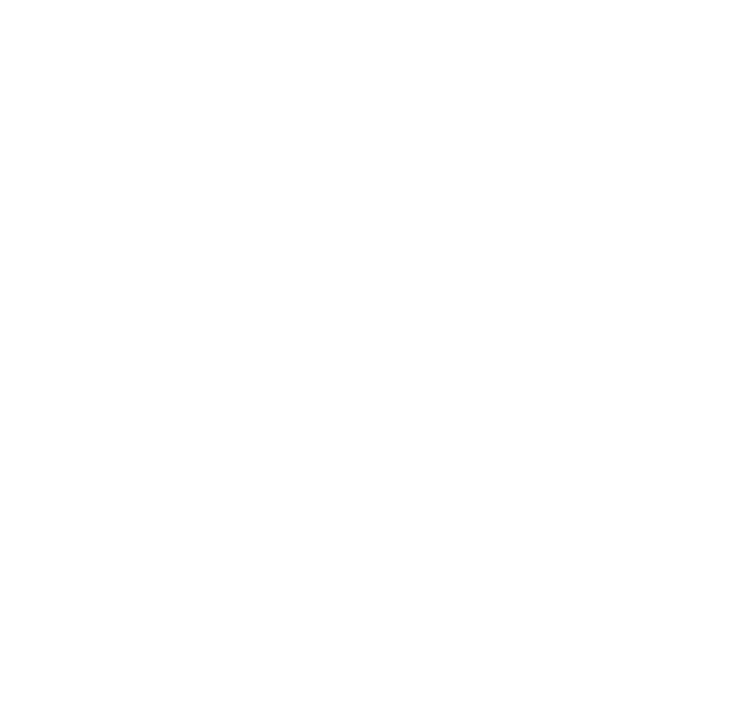
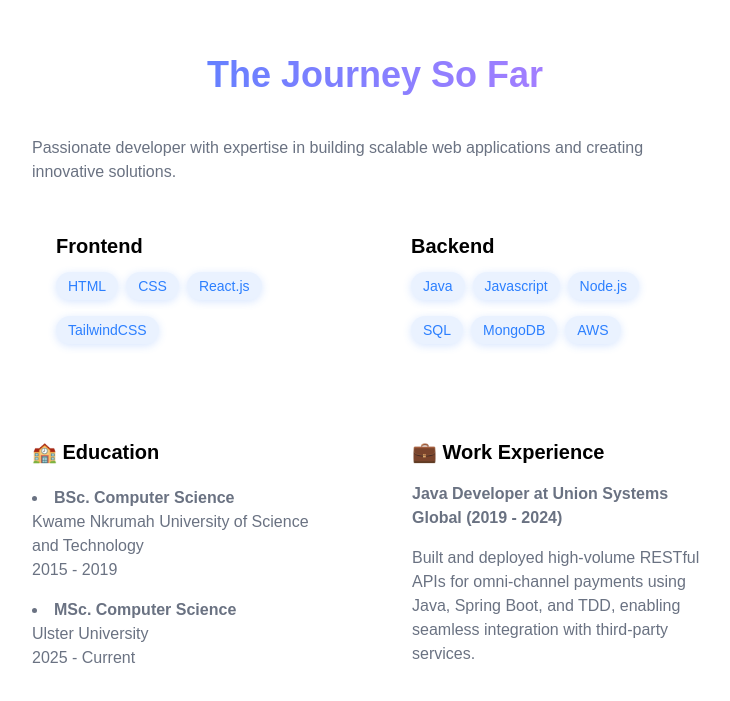
Before and after one commit to DannyTheOG/portfolio, a React (Vite) app: page / in a window 1280 px wide. Shown: the part 825-1526 px from the top of the page, without its empty margins (265-995 px from the left). Before the commit the page ends 800 px from the top, so only its background shows below. Built offline with nearby package versions, Linux system fonts and the light colour scheme.

Commit message:
feat(ui): add About.jsx page

```diff
--- a/src/App.jsx
+++ b/src/App.jsx
@@ -3,6 +3,7 @@
 import { Navbar } from "./components/navbar";
 import { MobileMenu } from "./components/mobile-menu";
 import { Home } from "./pages/home";
+import { About } from "./pages/about";
 
 import "./App.css";
 import "./index.css";
@@ -27,6 +28,7 @@
         <Navbar menuOpen={menuOpen} setMenuOpen={setMenuOpen} />
         <MobileMenu menuOpen={menuOpen} setMenuOpen={setMenuOpen} />
         <Home />
+        <About />
       </div>
     </>
   )
--- /dev/null
+++ b/src/pages/about.jsx
@@ -0,0 +1,112 @@
+export const About = () => {
+
+  const frontendSkills = [
+    "HTML",
+    "CSS",
+    "React.js",
+    "TailwindCSS"
+  ];
+
+  const backendSkills = [
+    "Java",
+    "Javascript",
+    "Node.js",
+    "SQL",
+    "MongoDB",
+    "AWS"
+  ];
+
+  return (
+    <>
+      <section
+        id="about"
+        className="min-h-screen flex items-center justify-center py-20"
+      >
+        <div className="max-w-3xl mx-auto px-4">
+          <h2 className="text-4xl font-bold mb-4 bg-gradient-to-r
+            from-blue-500 to-purple-400 bg-clip-text text-transparent text-center"
+          >
+            The Journey So Far
+          </h2>
+
+          <div className="rounded-xl p-6 border-white/10 border
+            hover:-translate-y-1 transition-all"
+          >
+            <p className="text-gray-500 mb-6 ">
+              Passionate developer with expertise in building scalable web
+              applications and creating innovative solutions.
+            </p>
+
+            <div className="grid grid-cols-1 md:grid-cols-2 gap-6">
+              <div className="rounded-xl p-6 hover:-translate-y-1 transition-all">
+                <h3 className="text-xl font-bold mb-2">Frontend</h3>
+                <div className="flex flex-wrap gap-2">
+                  {frontendSkills.map( (techstack, key ) => (
+                    <span
+                      key={key}
+                      className="bg-blue-500/10 text-blue-500 py-1 px-3 rounded-full text-sm hover:bg-blue-500/20 hover: shadow-[0_2px_8px_rgba(59,130,2246,0.2)]
+                      transition my-1"
+                    >
+                      {techstack}
+                    </span>
+                  ))}
+                </div>
+              </div>
+
+              <div className="rounded-xl p-6 hover:-translate-y-1 transition-all">
+                <h3 className="text-xl font-bold mb-2">Backend</h3>
+                <div className="flex flex-wrap gap-2">
+                  {backendSkills.map( (techstack, key ) => (
+                    <span
+                      key={key}
+                      className="bg-blue-500/10 text-blue-500 py-1 px-3 rounded-full text-sm hover:bg-blue-500/20 hover: shadow-[0_2px_8px_rgba(59,130,2246,0.2)]
+                      transition my-1"
+                    >
+                      {techstack}
+                    </span>
+                  ))}
+                </div>
+              </div>
+            </div>
+          </div>
+
+          <div className="grid grid-cols-1 md:grid-cols-2 gap-6 mt-4">
+            <div className="p-6 rounded-xl border-white/10 border hover:-translate-y-1
+              transition-all"
+            >
+              <h3 className="text-xl font-bold mb-4">🏫 Education</h3>
+              <ul className="list-disc list-inside text-gray-500 space-y-2">
+                <li className="py-1">
+                  <strong>BSc. Computer Science</strong>
+                  <p>Kwame Nkrumah University of Science and Technology</p>
+                  2015 - 2019
+                </li>
+                <li className="py-1">
+                  <strong>MSc. Computer Science</strong>
+                  <p>Ulster University</p>
+                  2025 - Current
+                </li>
+              </ul>
+            </div>
+
+            <div className="p-6 rounded-xl border-white/10 border hover:-translate-y-1
+              transition-all"
+            >
+              <h3 className="text-xl font-bold mb-4">💼 Work Experience</h3>
+              <div className="space-y-4 text-gray-500">
+                <h4 className="font-semibold">
+                  Java Developer at Union Systems Global (2019 - 2024)
+                </h4>
+                <p>
+                  Built and deployed high‑volume RESTful APIs for omni‑channel payments
+                  using Java, Spring Boot, and TDD, enabling seamless integration with
+                  third‑party services.
+                </p>
+              </div>
+            </div>
+          </div>
+        </div>
+      </section>
+    </>
+  )
+}
```
